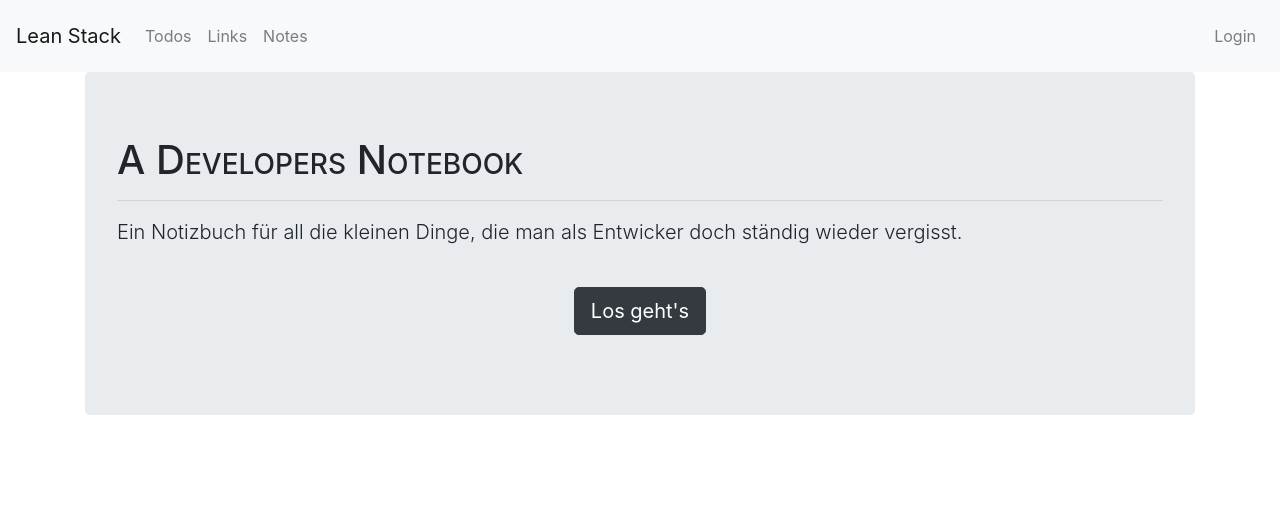
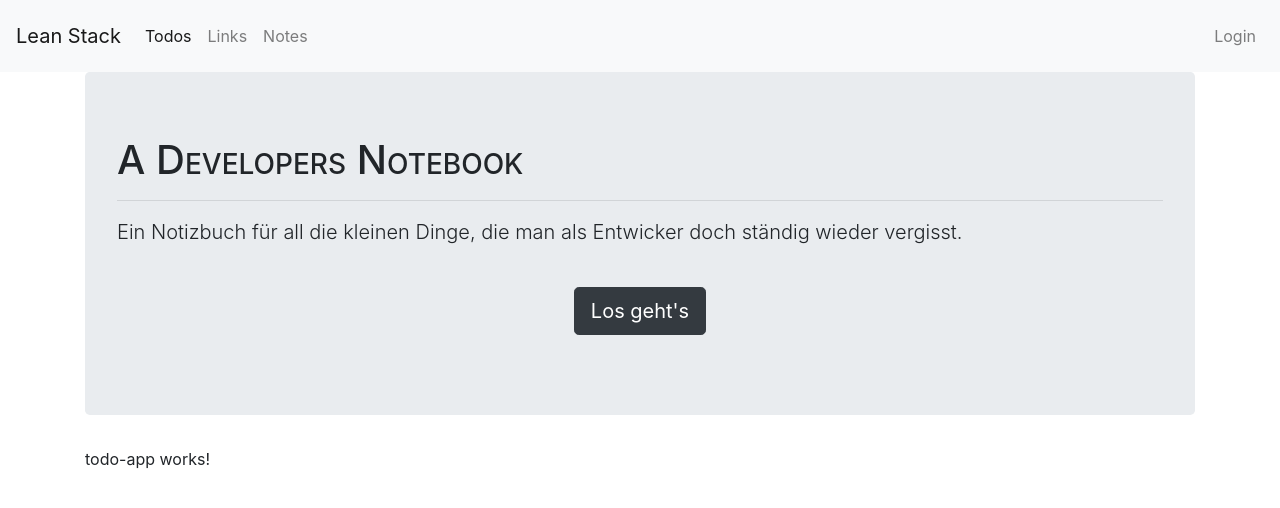
Before and after one commit to lean-dev/ngx-notebook, an Angular app: page /todos in a window 1280 px wide. Before the commit this address led to /. Shown: the top 508 px of the page. Built offline with nearby package versions, Linux system fonts and the light colour scheme.

Commit message:
Feature-Module 'todos' mit Start-Komponte todo-app erzeugt.

```diff
--- a/src/app/app.component.html
+++ b/src/app/app.component.html
@@ -7,7 +7,7 @@
   <div class="collapse navbar-collapse" id="navbarSupportedContent">
     <ul class="navbar-nav mr-auto">
       <li class="nav-item">
-        <a class="nav-link" href="#">Todos</a>
+        <a class="nav-link" routerLink="todos" routerLinkActive="active" href="#">Todos</a>
       </li>
       <li class="nav-item">
         <a class="nav-link" href="#">Links</a>
--- /dev/null
+++ b/src/app/todos/todo-app/todo-app.component.html
@@ -0,0 +1,3 @@
+<p>
+  todo-app works!
+</p>
--- /dev/null
+++ b/src/app/todos/todo-app/todo-app.component.ts
@@ -0,0 +1,16 @@
+import { Component, OnInit, ViewEncapsulation } from '@angular/core';
+
+@Component({
+  selector: 'todo-app',
+  templateUrl: './todo-app.component.html',
+  styleUrls: ['./todo-app.component.scss'],
+  encapsulation: ViewEncapsulation.None
+})
+export class TodoAppComponent implements OnInit {
+
+  constructor() { }
+
+  ngOnInit() {
+  }
+
+}
```
Also changed, not shown: src/app/app.module.ts (+6 -1 lines), src/app/todos/todos-routing.module.ts (added, +14 -0 lines), src/app/todos/todos.module.ts (added, +14 -0 lines), src/app/todos/todo-app/todo-app.component.scss (added), 2 other files (tests, documents, lock files or other folders).
